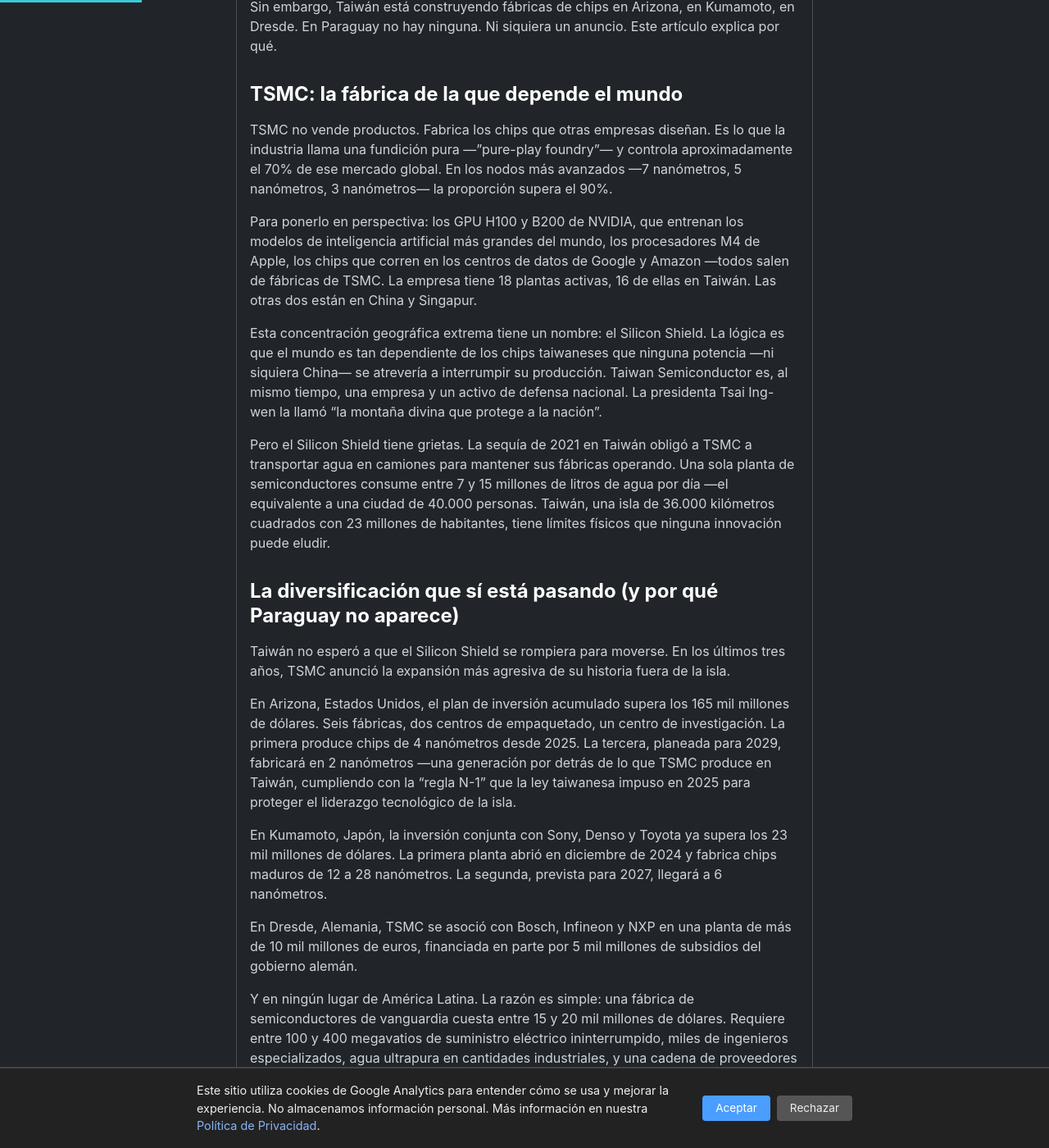
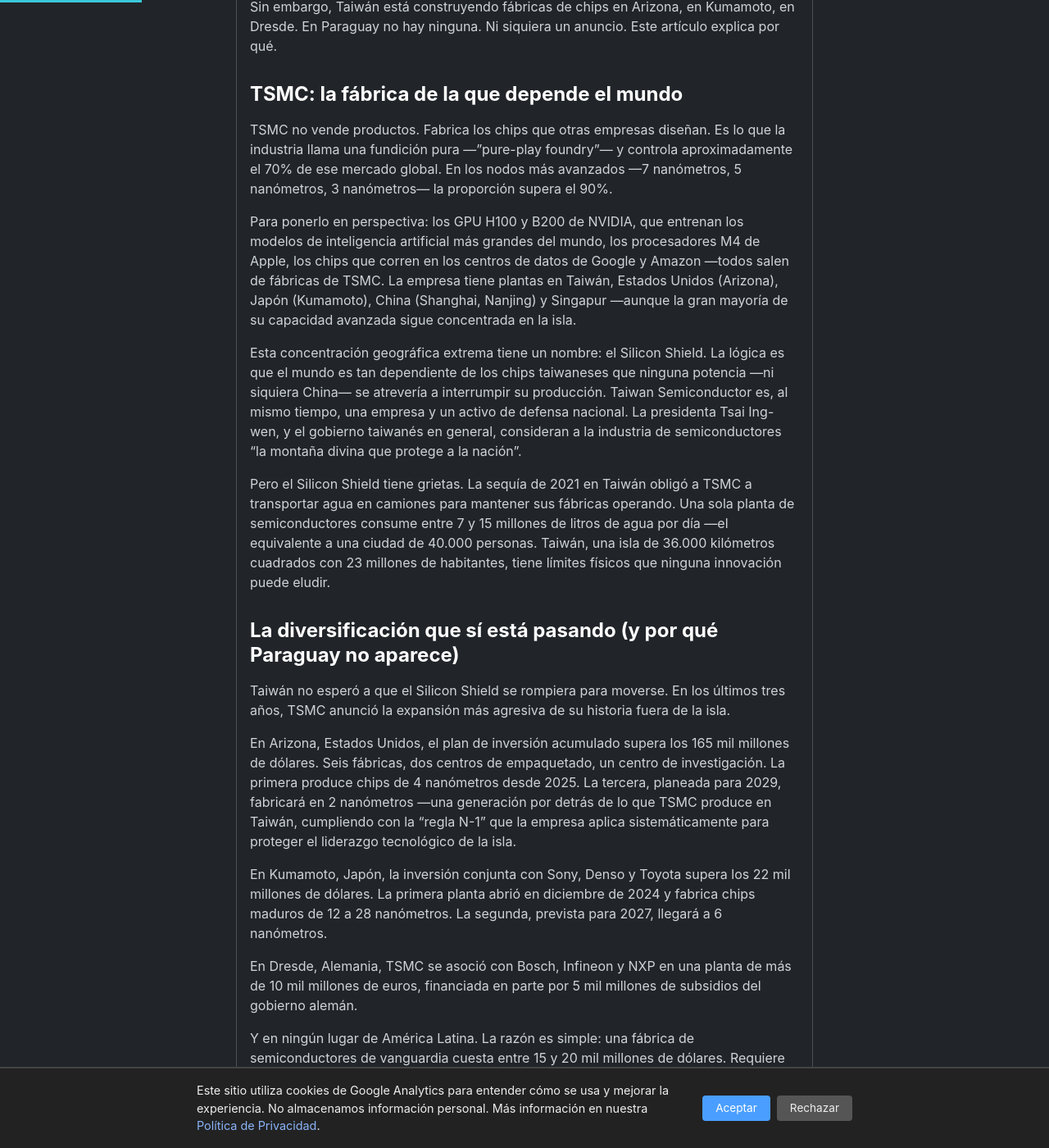
Before and after one commit to miravosqueinteresante/muchotexto.net, a Jekyll site: the page built from _posts/2026-07-14-semiconductores-taiwan-paraguay.md, in a window 1280 px wide and 1400 px high, scrolled down 714 px. Shown: the whole window at 82% size. Built offline with Jekyll 4.4.1, drawn with Linux system fonts in a browser that asks for light colours; some of the changed text lies outside the part shown.

Commit message:
Corregir articulo #14: fact-check 9 claims (poblacion, empleados TSMC, electricidad, EUV, N-1, Kumamoto)

```diff
--- a/_posts/2026-07-14-semiconductores-taiwan-paraguay.md
+++ b/_posts/2026-07-14-semiconductores-taiwan-paraguay.md
@@ -18,9 +18,9 @@
 
 TSMC no vende productos. Fabrica los chips que otras empresas diseñan. Es lo que la industria llama una fundición pura —"pure-play foundry"— y controla aproximadamente el 70% de ese mercado global. En los nodos más avanzados —7 nanómetros, 5 nanómetros, 3 nanómetros— la proporción supera el 90%.
 
-Para ponerlo en perspectiva: los GPU H100 y B200 de NVIDIA, que entrenan los modelos de inteligencia artificial más grandes del mundo, los procesadores M4 de Apple, los chips que corren en los centros de datos de Google y Amazon —todos salen de fábricas de TSMC. La empresa tiene 18 plantas activas, 16 de ellas en Taiwán. Las otras dos están en China y Singapur.
+Para ponerlo en perspectiva: los GPU H100 y B200 de NVIDIA, que entrenan los modelos de inteligencia artificial más grandes del mundo, los procesadores M4 de Apple, los chips que corren en los centros de datos de Google y Amazon —todos salen de fábricas de TSMC. La empresa tiene plantas en Taiwán, Estados Unidos (Arizona), Japón (Kumamoto), China (Shanghai, Nanjing) y Singapur —aunque la gran mayoría de su capacidad avanzada sigue concentrada en la isla.
 
-Esta concentración geográfica extrema tiene un nombre: el Silicon Shield. La lógica es que el mundo es tan dependiente de los chips taiwaneses que ninguna potencia —ni siquiera China— se atrevería a interrumpir su producción. Taiwan Semiconductor es, al mismo tiempo, una empresa y un activo de defensa nacional. La presidenta Tsai Ing-wen la llamó "la montaña divina que protege a la nación".
+Esta concentración geográfica extrema tiene un nombre: el Silicon Shield. La lógica es que el mundo es tan dependiente de los chips taiwaneses que ninguna potencia —ni siquiera China— se atrevería a interrumpir su producción. Taiwan Semiconductor es, al mismo tiempo, una empresa y un activo de defensa nacional. La presidenta Tsai Ing-wen, y el gobierno taiwanés en general, consideran a la industria de semiconductores "la montaña divina que protege a la nación".
 
 Pero el Silicon Shield tiene grietas. La sequía de 2021 en Taiwán obligó a TSMC a transportar agua en camiones para mantener sus fábricas operando. Una sola planta de semiconductores consume entre 7 y 15 millones de litros de agua por día —el equivalente a una ciudad de 40.000 personas. Taiwán, una isla de 36.000 kilómetros cuadrados con 23 millones de habitantes, tiene límites físicos que ninguna innovación puede eludir.
 
@@ -28,13 +28,13 @@
 
 Taiwán no esperó a que el Silicon Shield se rompiera para moverse. En los últimos tres años, TSMC anunció la expansión más agresiva de su historia fuera de la isla.
 
-En Arizona, Estados Unidos, el plan de inversión acumulado supera los 165 mil millones de dólares. Seis fábricas, dos centros de empaquetado, un centro de investigación. La primera produce chips de 4 nanómetros desde 2025. La tercera, planeada para 2029, fabricará en 2 nanómetros —una generación por detrás de lo que TSMC produce en Taiwán, cumpliendo con la "regla N-1" que la ley taiwanesa impuso en 2025 para proteger el liderazgo tecnológico de la isla.
+En Arizona, Estados Unidos, el plan de inversión acumulado supera los 165 mil millones de dólares. Seis fábricas, dos centros de empaquetado, un centro de investigación. La primera produce chips de 4 nanómetros desde 2025. La tercera, planeada para 2029, fabricará en 2 nanómetros —una generación por detrás de lo que TSMC produce en Taiwán, cumpliendo con la "regla N-1" que la empresa aplica sistemáticamente para proteger el liderazgo tecnológico de la isla.
 
-En Kumamoto, Japón, la inversión conjunta con Sony, Denso y Toyota ya supera los 23 mil millones de dólares. La primera planta abrió en diciembre de 2024 y fabrica chips maduros de 12 a 28 nanómetros. La segunda, prevista para 2027, llegará a 6 nanómetros.
+En Kumamoto, Japón, la inversión conjunta con Sony, Denso y Toyota supera los 22 mil millones de dólares. La primera planta abrió en diciembre de 2024 y fabrica chips maduros de 12 a 28 nanómetros. La segunda, prevista para 2027, llegará a 6 nanómetros.
 
 En Dresde, Alemania, TSMC se asoció con Bosch, Infineon y NXP en una planta de más de 10 mil millones de euros, financiada en parte por 5 mil millones de subsidios del gobierno alemán.
 
-Y en ningún lugar de América Latina. La razón es simple: una fábrica de semiconductores de vanguardia cuesta entre 15 y 20 mil millones de dólares. Requiere entre 100 y 400 megavatios de suministro eléctrico ininterrumpido, miles de ingenieros especializados, agua ultrapura en cantidades industriales, y una cadena de proveedores que incluye desde gases especiales hasta equipos de litografía que cuestan 340 millones de dólares por unidad —y que solo fabrica ASML, en los Países Bajos.
+Y en ningún lugar de América Latina. La razón es simple: una fábrica de semiconductores de vanguardia cuesta entre 15 y 20 mil millones de dólares. Requiere entre 100 y 400 megavatios de suministro eléctrico ininterrumpido, miles de ingenieros especializados, agua ultrapura en cantidades industriales, y una cadena de proveedores que incluye desde gases especiales hasta equipos de litografía ultravioleta extrema que pueden costar hasta 340 millones de dólares por unidad —y que solo fabrica ASML, en los Países Bajos.
 
 El backend —las etapas de ensamblaje, prueba y empaquetado, menos intensivas en capital y tecnología— sí se está moviendo al sudeste asiático. Malasia, Vietnam y Filipinas alojan plantas de ASE, Amkor e Intel. Pero América del Sur, por ahora, ni siquiera figura en el mapa.
 
@@ -46,7 +46,7 @@
 
 TSMC consume aproximadamente 15 teravatios-hora por año. Esa cifra es la mitad del consumo total de Paraguay en 2025. Dicho de otra manera: Paraguay genera el excedente energético suficiente para alimentar a TSMC sin tocar su consumo doméstico.
 
-En Taiwán, la misma empresa es el mayor consumidor individual de electricidad del país. En 2024, TSMC representó el 8% del consumo eléctrico total de Taiwán y el 16% del consumo industrial. Cada nueva fábrica de chips en Arizona o Japón resuelve, entre otras cosas, un problema eléctrico.
+En Taiwán, la misma empresa es el mayor consumidor individual de electricidad del país. TSMC representó aproximadamente el 5% del consumo eléctrico total de Taiwán en 2024, una proporción que crece con cada nueva generación de chips. Cada nueva fábrica en Arizona o Japón resuelve, entre otras cosas, un problema eléctrico.
 
 **Agua.** Debajo de Paraguay está el Acuífero Guaraní, la segunda reserva de agua dulce subterránea más grande del mundo, compartida con Brasil, Argentina y Uruguay. Una fábrica de semiconductores necesita agua ultrapura —más limpia que el agua potable— para lavar las obleas de silicio entre cada una de las docenas de etapas del proceso de fabricación. En 2021, una sequía en Taiwán forzó a TSMC a negociar con agricultores locales por el acceso al agua. Ese tipo de competencia por recursos no existe en Paraguay.
 
@@ -62,11 +62,11 @@
 
 **La red eléctrica.** La Administración Nacional de Electricidad opera una red de transmisión con un techo de aproximadamente 1.700 megavatios y pérdidas de distribución del 31% —casi tres veces el promedio regional. Una sola fábrica de semiconductores de vanguardia consume entre 100 y 400 megavatios de potencia constante, sin interrupciones. La red de ANDE no puede garantizar ese suministro. No es un problema de generación —Paraguay genera de sobra— sino de transmisión: la electricidad está en Itaipú, a 300 kilómetros de Asunción, y no hay líneas de 500 kilovoltios que la lleven a donde se necesitaría.
 
-**Cero fuerza laboral especializada.** Paraguay no tiene una sola planta de manufactura electrónica. No hay ingenieros con experiencia en procesos de fabricación de semiconductores. No hay técnicos que sepan operar equipos de litografía, deposición química o grabado por plasma. La Universidad Politécnica Taiwán-Paraguay ofrece cuatro programas de ingeniería —todos importantes— pero ninguno específicamente en microelectrónica o ciencia de materiales. La comparación es brutal: TSMC emplea 75.000 personas, la mayoría ingenieros con maestrías y doctorados. Paraguay produce entre 400 y 600 graduados en informática por año, en todas las universidades del país juntas.
+**Cero fuerza laboral especializada.** Paraguay no tiene una sola planta de manufactura electrónica. No hay ingenieros con experiencia en procesos de fabricación de semiconductores. No hay técnicos que sepan operar equipos de litografía, deposición química o grabado por plasma. La Universidad Politécnica Taiwán-Paraguay ofrece cuatro programas de ingeniería —todos importantes— pero ninguno específicamente en microelectrónica o ciencia de materiales. La comparación es brutal: TSMC emplea más de 80.000 personas, la mayoría ingenieros con maestrías y doctorados. Paraguay produce entre 400 y 600 graduados en informática por año, en todas las universidades del país juntas.
 
 **Sin ecosistema de proveedores.** Una fábrica de semiconductores no es una isla. Requiere una cadena de suministro que incluye gases de alta pureza (Air Liquide, Linde), productos químicos especializados (JSR, Shin-Etsu), equipos de precisión (ASML, Applied Materials, Lam Research, Tokyo Electron), y servicios de mantenimiento que no existen en Paraguay ni en un radio de 1.000 kilómetros. En Hsinchu, Taiwán, los proveedores están a minutos de las fábricas. En Paraguay, estarían a un vuelo transoceánico.
 
-**Sin mercado interno.** Taiwán tiene 23 millones de habitantes, una economía de un billón de dólares, y un ecosistema de diseño de chips que incluye a MediaTek, Realtek y Novatek. Paraguay tiene 7 millones de habitantes y un PIB de 45 mil millones de dólares. No hay empresas paraguayas que diseñen semiconductores. No hay demanda local que justifique una planta. Cualquier inversión tendría que orientarse 100% a la exportación, lo que aumenta el riesgo y la dependencia de acuerdos comerciales internacionales.
+**Sin mercado interno.** Taiwán tiene 23 millones de habitantes, una economía de un billón de dólares, y un ecosistema de diseño de chips que incluye a MediaTek, Realtek y Novatek. Paraguay tiene 6,5 millones de habitantes y un PIB de aproximadamente 45 mil millones de dólares. No hay empresas paraguayas que diseñen semiconductores. No hay demanda local que justifique una planta. Cualquier inversión tendría que orientarse 100% a la exportación, lo que aumenta el riesgo y la dependencia de acuerdos comerciales internacionales.
 
 ## El camino que sí podría recorrerse
 
@@ -76,7 +76,7 @@
 
 ASE Technology, la empresa taiwanesa número uno mundial en ensamblaje y prueba de semiconductores, tiene plantas en Taiwán, China, Corea, Japón, Malasia y Singapur. Foxconn, el mayor fabricante de electrónicos por contrato y socio estratégico de Taiwán, está explorando México, India y Vietnam para nuevas plantas. Paraguay compite con esos países, no con Arizona ni con Kumamoto.
 
-La ventana existe. El programa Pax Silica, impulsado por el Departamento de Estado de Estados Unidos, busca explícitamente construir cadenas de suministro tecnológicas en países aliados. El [acuerdo de 250 mil millones de dólares entre Estados Unidos y Taiwán]({% post_url 2026-07-09-paraguay-china-taiwan-geopolitica-ia %}), firmado en enero de 2026, incluye garantías de crédito para que empresas taiwanesas de chips expandan su presencia en países aliados. Paraguay califica en lo diplomático. No califica —todavía— en lo técnico.
+La ventana existe. El programa Pax Silica, impulsado por el Departamento de Estado de Estados Unidos, busca explícitamente construir cadenas de suministro tecnológicas en países aliados. Estados Unidos y Taiwán negociaron en 2026 un acuerdo de garantías crediticias para que empresas taiwanesas de chips expandan su presencia en países aliados. Paraguay califica en lo diplomático. No califica —todavía— en lo técnico.
 
 Para que Paraguay entre al mapa de los semiconductores, necesitaría tres cosas. La primera es una línea de transmisión dedicada desde Itaipú que garantice energía ininterrumpida —algo que la ANDE no puede ofrecer con su infraestructura actual. La segunda es un programa de formación técnica en microelectrónica, probablemente en alianza con la Universidad Politécnica Taiwán-Paraguay, que forme a los primeros cientos de técnicos e ingenieros en procesos de manufactura electrónica. La tercera es un acuerdo bilateral con Taiwán que vaya más allá de los centros de datos —Yguazú Digital es un centro de procesamiento, no una fábrica— y que ofrezca incentivos específicos para la industria de semiconductores.
 
```
